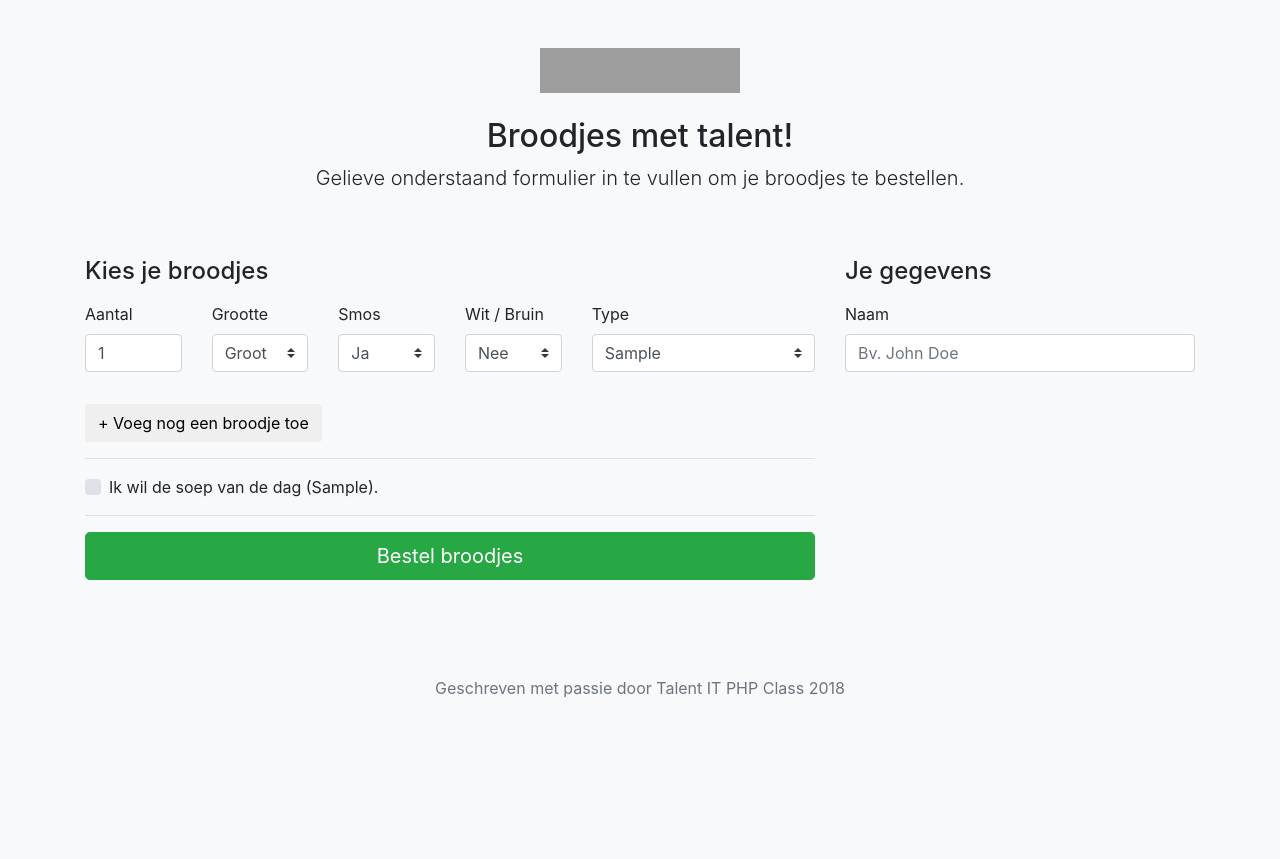
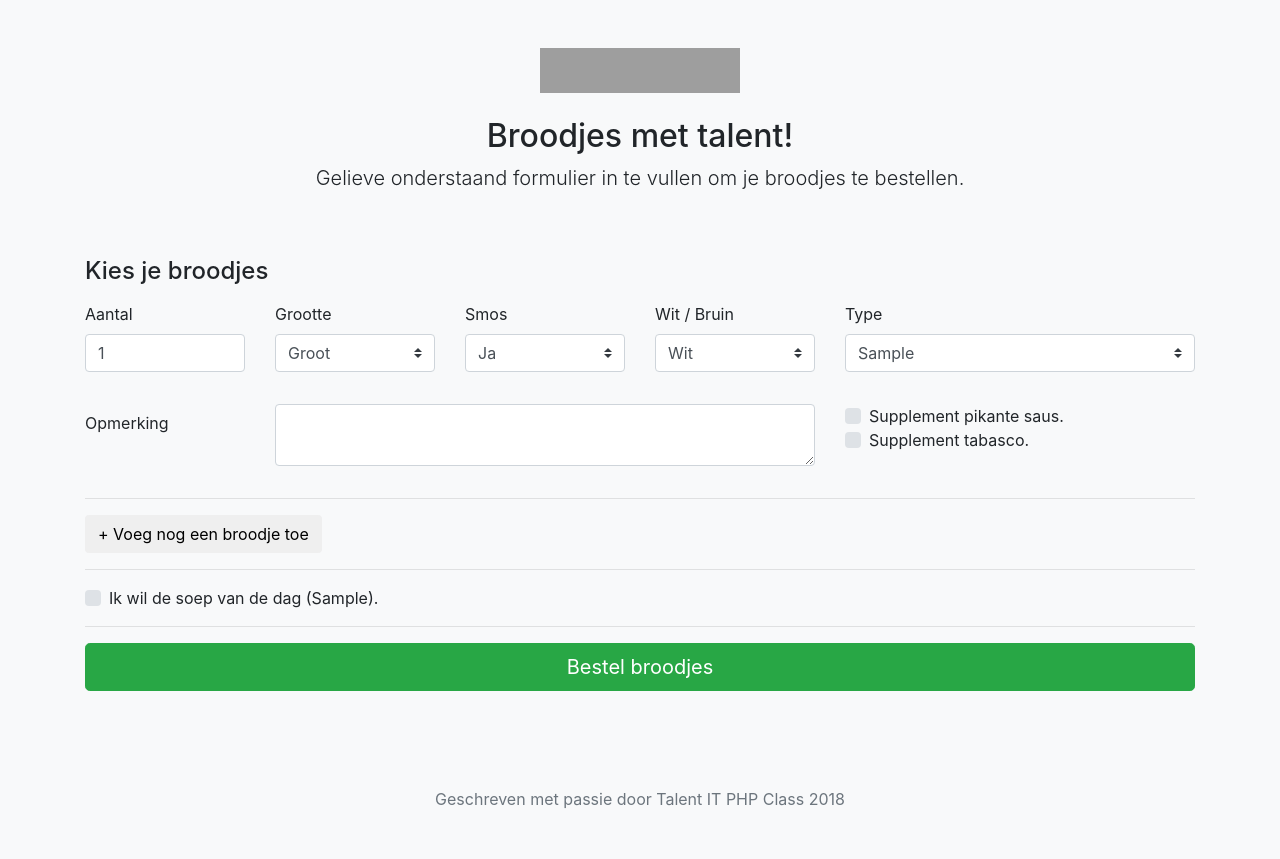
Before and after one commit to DeRidStijn/lunch-order-app-talent-it-php-class, a PHP site: page / in a window 1280 px wide. Before the commit the page ends 697 px from the top, so only its background shows below. Run offline with PHP 8.4, Linux system fonts and the light colour scheme; tables that the repository leaves empty hold one stand-in row (values such as "Sample post"); data that the repository does not hold is empty; a stand-in replaces the project's code that opens the database connection; some libraries are stand-ins or nearby versions; grey boxes are pictures that could not be loaded.

Commit message:
index form

```diff
--- a/index.php
+++ b/index.php
@@ -4,6 +4,8 @@ require_once('Brood.php');
 require_once('Order.php');
 require_once __DIR__ . '/config.php';
 
+session_start();
+session_destroy();
 session_start();
 
 // SETUP FOR PULLING ALL 'beleg' FROM DB
@@ -24,8 +26,6 @@ $categorieStmt = $pdo->prepare('SELECT * FROM categorie');
 $categorieStmt->execute();
 
 $categorieArr = $categorieStmt->fetchAll();
-
-$typeBroodjes = ["Preparé", "Krab", "Kaas", "Hesp", "Kaas & Hesp", "Gezond", "Salami", "Kipfilet"];
 
 if(!empty($_SESSION['order'])) {
 	$myOrder = $_SESSION['order'];
@@ -91,173 +91,37 @@ if(!empty($_SESSION['order'])) {
 				unset($_SESSION['success']);
 			}
 		?>
-		<form method="POST" action="broodje_verwerken.php">
-			<input type="number" value="1" id="aantalbroodjes" name="aantalbroodjes" style="display: none;" />
+		<div id="copyMe" style="display: none;">
 			<div class="row">
-				<div class="col-md-4 order-md-2 mb-4">
-					<h4 class="mb-3">Je gegevens</h4>
-
-					<div class="row">
-						<div class="col-md-12 mb-3">
-							<label for="cc-name">Naam</label>
-							<input type="text" class="form-control" id="naam" name="naam" placeholder="Bv. John Doe" <?php
-							if(!empty($myOrder)) {
-								echo 'value="' . $myOrder->getNaam() . '"';
-							} ?> required>
-							<div class="invalid-feedback">
-								Gelieve een naam in te vullen
-							</div>
-						</div>
-					</div>
-				</div>
-				<div class="col-md-8 order-md-1">
-					<h4 class="mb-3">Kies je broodjes</h4>
-					<div id="broodjesContainer">
-						<div class="row" id="broodje_1">
 				<div class="col-md-2 mb-3">
-								<label for="aantal_1">Aantal</label>
-								<div id="addMeAantal" style="display: none;">
-									<input type="number" name="aantal_1" class="form-control mb-3" id="aantal_1" placeholder="1" value="1" required>
-								</div>
-								<div id="aantalContainer">
-									<?php
-									if(!empty($myOrder)) {
-										$broodjesteller = 0;
-										foreach ($myOrder->getBroodjes() as $broodje) {
-											$broodjesteller++;
-											?>
-											<input type="number" name="aantal_<?php echo $broodjesteller; ?>" class="form-control mb-3" id="aantal_<?php echo $broodjesteller; ?>" placeholder="1" value="<?php echo $broodje->getAantalBroodjes(); ?>" required>
-											<?php
-										}
-									} else {
-										?>
-										<input type="number" name="aantal_1" class="form-control mb-3" id="aantal_1" placeholder="1" value="1" required>
-										<?php
-									}
-									?>
-								</div>
+					<input type="number" name="aantal_XXX" class="form-control mb-3" id="aantal_XXX" placeholder="1" value="1" required="">
 				</div>
 				<div class="col-md-2 mb-3">
-								<label for="grootte_1">Grootte</label>
-								<div id="addMeGrootte" style="display: none;">
 					<div class="input-group mb-3">
-										<select class="custom-select" id="grootte_1" name="grootte_1">
+						<select class="custom-select" id="grootte_XXX" name="grootte_XXX">
 							<option value="1" selected>Groot</option>
 							<option value="0">Klein</option>
 						</select>
 					</div>
 				</div>
-								<div id="grootteContainer">
-									<?php
-									if(!empty($myOrder)) {
-										$broodjesteller = 0;
-										foreach ($myOrder->getBroodjes() as $broodje) {
-											$broodjesteller++;
-											?>
+				<div class="col-md-2 mb-3">
 					<div class="input-group mb-3">
-												<select class="custom-select" id="grootte_<?php echo $broodjesteller; ?>" name="grootte_<?php echo $broodjesteller; ?>">
-													<option value="1" <?php if($broodje->getBaguette() === 1) { echo 'selected'; } ?>>Groot</option>
-													<option value="0" <?php if($broodje->getBaguette() === 0) { echo 'selected'; } ?>>Klein</option>
-												</select>
-											</div>
-											<?php
-										}
-									} else {
-										?>
-										<div class="input-group mb-3">
-											<select class="custom-select" id="grootte_1" name="grootte_1">
-												<option value="1" selected>Groot</option>
-												<option value="0">Klein</option>
-											</select>
-										</div>
-										<?php
-									}
-									?>
-								</div>
-							</div>
-							<div class="col-md-2 mb-3">
-								<label for="smos_1">Smos</label>
-								<div id="addMeSmos" style="display: none;">
-									<div class="input-group mb-3">
-										<select class="custom-select" id="smos_1" name="smos_1">
+						<select class="custom-select" id="smos_XXX" name="smos_XXX">
 							<option value="1" selected>Ja</option>
 							<option value="0">Nee</option>
 						</select>
 					</div>
 				</div>
-								<div id="smosContainer">
-									<?php
-									if(!empty($myOrder)) {
-										$broodjesteller = 0;
-										foreach ($myOrder->getBroodjes() as $broodje) {
-											$broodjesteller++;
-											?>
+				<div class="col-md-2 mb-3">
 					<div class="input-group mb-3">
-												<select class="custom-select" id="smos_<?php echo $broodjesteller; ?>" name="smos_<?php echo $broodjesteller; ?>">
-													<option value="1" <?php if($broodje->getSmos() === 1) { echo 'selected'; } ?>>Ja</option>
-													<option value="0" <?php if($broodje->getSmos() === 0) { echo 'selected'; } ?>>Nee</option>
-												</select>
-											</div>
-											<?php
-										}
-									} else {
-										?>
-										<div class="input-group mb-3">
-											<select class="custom-select" id="smos_1" name="smos_1">
-												<option value="1" selected>Ja</option>
-												<option value="0">Nee</option>
-											</select>
-										</div>
-										<?php
-									}
-									?>
-								</div>
-							</div>
-							<div class="col-md-2 mb-3">
-								<label for="fitness_1">Wit / Bruin</label>
-								<div id="addMeFitness" style="display: none;">
-									<div class="input-group mb-3">
-										<select class="custom-select" id="fitness_1" name="fitness_1">
+						<select class="custom-select" id="fitness_XXX" name="fitness_XXX">
 							<option value="1" selected>Wit</option>
 							<option value="0">Bruin</option>
 						</select>
 					</div>
 				</div>
-								<div id="fitnessContainer">
-									<?php
-									if(!empty($myOrder)) {
-										$broodjesteller = 0;
-										foreach ($myOrder->getBroodjes() as $broodje) {
-											$broodjesteller++;
-											?>
-											<div class="input-group mb-3">
-												<select class="custom-select" id="fitness_<?php echo $broodjesteller; ?>" name="fitness_<?php echo $broodjesteller; ?>">
-													<option value="1" <?php if($broodje->getFitness() === 1) { echo 'selected'; } ?>>Nee</option>
-													<option value="0" <?php if($broodje->getFitness() === 0) { echo 'selected'; } ?>>Ja</option>
-												</select>
-											</div>
-											<?php
-										}
-									} else {
-										?>
-										<div class="input-group mb-3">
-											<select class="custom-select" id="fitness_1" name="fitness_1">
-												<option value="1" selected>Nee</option>
-												<option value="0">Ja</option>
-											</select>
-										</div>
-										<?php
-									}
-									?>
-								</div>
-							</div>
 				<div class="col-md-4 mb-3">
-								<label for="type_1">Type</label>
-								<div id="addMeType" style="display: none;">
-									<div class="input-group mb-3">
-										<select class="custom-select" id="type_1" name="type_1">
-
-
+					<select class="custom-select" id="type_XXX" name="type_XXX">
 						<?php
 							// SETUP FOR PULLING ALL 'beleg' FROM DB
 							foreach($categorieArr as $categorie) {
@@ -269,97 +133,132 @@ if(!empty($_SESSION['order'])) {
 									}
 								echo '</optgroup>';
 							}
-
-											?>
-
-											<?php
-											/*foreach ($typeBroodjes as $broodjes) {
-												echo '<option value="' . $broodjes . '">' . $broodjes . '</option>';
-											}*/
 						?>
 					</select>
 				</div>
 			</div>
-								<div id="typeContainer">
+			<div class="form-group row">
+				<label for="opmerking_XXX" class="col-sm-2 col-form-label">Opmerking</label>
+				<div class="col-sm-6 mb-3">
+					<textarea class="form-control" id="opmerking_XXX" name="opmerking_XXX" rows="2"></textarea>
+				</div>
+				<div class="col-sm-4 mb-3">
+					<div class="custom-control custom-checkbox">
+						<input type="checkbox" class="custom-control-input" id="brood_XXX_supplement_1" name="brood_XXX_supplement_1">
+						<label class="custom-control-label" for="brood_XXX_supplement_1">Supplement pikante saus.</label>
+					</div>
+					<div class="custom-control custom-checkbox">
+						<input type="checkbox" class="custom-control-input" id="brood_XXX_supplement_2" name="brood_XXX_supplement_2">
+						<label class="custom-control-label" for="brood_XXX_supplement_2">Supplement tabasco.</label>
+					</div>
+				</div>
+			</div>
+			<hr class="md4" />
+		</div>
+		<form method="POST" action="broodje_verwerken.php">
+			<input type="number" value="1" id="aantalbroodjes" name="aantalbroodjes" style="display: none;" />
+			<div class="row">
+				<div class="col-md-12 order-md-1">
+					<h4 class="mb-3">Kies je broodjes</h4>
+					<div class="titles">
+						<div class="row">
+							<div class="col-md-2">
+								<label for="aantal_1">Aantal</label>
+							</div>
+							<div class="col-md-2">
+								<label for="grootte_1">Grootte</label>
+							</div>
+							<div class="col-md-2">
+								<label for="smos_1">Smos</label>
+							</div>
+							<div class="col-md-2">
+								<label for="fitness_1">Wit / Bruin</label>
+							</div>
+							<div class="col-md-4">
+								<label for="type_1">Type</label>
+							</div>
+						</div>
+					</div>
+					<div id="vulBroodjes">
 						<?php
-									if(!empty($myOrder)) {
+
+						if (!empty($myOrder)) {
 							$broodjesteller = 0;
 							foreach ($myOrder->getBroodjes() as $broodje) {
 								$broodjesteller++;
 								?>
+								<div class="row">
+									<div class="col-md-2 mb-3">
+										<input type="number" name="aantal_<?php echo $broodjesteller; ?>" class="form-control mb-3" id="aantal_<?php echo $broodjesteller; ?>" placeholder="1" value="1" required="">
+									</div>
+									<div class="col-md-2 mb-3">
 										<div class="input-group mb-3">
+											<select class="custom-select" id="grootte_<?php echo $broodjesteller; ?>" name="grootte_<?php echo $broodjesteller; ?>">
+												<option value="1" <?php if($broodje->getBaguette() === 1) { echo 'selected'; } ?>>Groot</option>
+												<option value="0" <?php if($broodje->getBaguette() === 0) { echo 'selected'; } ?>>Klein</option>
+											</select>
+										</div>
+									</div>
+									<div class="col-md-2 mb-3">
+										<div class="input-group mb-3">
+											<select class="custom-select" id="smos_<?php echo $broodjesteller; ?>" name="smos_<?php echo $broodjesteller; ?>">
+												<option value="1" <?php if($broodje->getSmos() === 1) { echo 'selected'; } ?>>Ja</option>
+												<option value="0" <?php if($broodje->getSmos() === 0) { echo 'selected'; } ?>>Nee</option>
+											</select>
+										</div>
+									</div>
+									<div class="col-md-2 mb-3">
+										<div class="input-group mb-3">
+											<select class="custom-select" id="fitness_<?php echo $broodjesteller; ?>" name="fitness_<?php echo $broodjesteller; ?>">
+												<option value="1" <?php if($broodje->getFitness() === 1) { echo 'selected'; } ?>>Wit</option>
+												<option value="0" <?php if($broodje->getFitness() === 0) { echo 'selected'; } ?>>Bruin</option>
+											</select>
+										</div>
+									</div>
+									<div class="col-md-4 mb-3">
 										<select class="custom-select" id="type_<?php echo $broodjesteller; ?>" name="type_<?php echo $broodjesteller; ?>">
 											<?php
-
-													/*while($row = $stmt->fetch()) {
-
-														echo '<option value="'. $row['id'] . '">' . $row['beleg'] . '</option>';
-
-													}*/
-
+												// SETUP FOR PULLING ALL 'beleg' FROM DB
 												foreach($categorieArr as $categorie) {
 													echo '<optgroup label="' . $categorie['categorie'] . '">';
 														foreach ($belegArr as $beleg) {
 															if($beleg['categorie_id'] === $categorie['id']) {
-																	echo '<option value="' . $beleg['id'] . '">' . $beleg['naam'] . '</option>';
+																echo '<option value="' . $beleg['id'] . '" ';
+																if($broodje->getTypeBeleg() === $beleg['id']) { echo 'selected'; }
+																echo '>' . $beleg['naam'] . '</option>';
 															}
 														}
 													echo '</optgroup>';
 												}
-
-													/*foreach ($typeBroodjes as $broodjes) {
-														echo '<option value="' . $broodjes . '"';
-														if($broodje->getTypeBeleg() === $broodjes) {
-															echo ' selected';
-														}
-														echo '>' . $broodjes . '</option>';
-													}*/
 											?>
 										</select>
 									</div>
-											<?php
-										}
-									} else {
-										?>
-										<div class="input-group mb-3">
-											<select class="custom-select" id="type_1" name="type_1">
-
-												<?php
-													// SETUP FOR PULLING ALL 'beleg' FROM DB
-
-													foreach($categorieArr as $categorie) {
-														echo '<optgroup label="' . $categorie['categorie'] . '">';
-															foreach ($belegArr as $beleg) {
-																if($beleg['categorie_id'] === $categorie['id']) {
-																	echo '<option value="' . $beleg['id'] . '">' . $beleg['naam'] . '</option>';
-																}
-															}
-														echo '</optgroup>';
-													}
-
-													/*foreach ($belegArr as $beleg) {
-														echo '<option value="' . $beleg['id'] . '">' . $beleg['naam'] . '</option>';
-													}*/
-											?>
-
-
-												<?php
-												/*foreach ($typeBroodjes as $broodjes) {
-													echo '<option value="' . $broodjes . '">' . $broodjes . '</option>';
-												}*/
-												?>
-											</select>
 								</div>
-										<?php
-									}
-									?>
-
+								<div class="form-group row">
+									<label for="opmerking_1" class="col-sm-2 col-form-label">Opmerking</label>
+									<div class="col-sm-6 mb-3">
+										<textarea class="form-control" id="opmerking_<?php echo $broodjesteller; ?>" name="opmerking_<?php echo $broodjesteller; ?>" rows="2"></textarea>
+									</div>
+									<div class="col-sm-4 mb-3">
+										<div class="custom-control custom-checkbox">
+											<input type="checkbox" class="custom-control-input" id="brood_<?php echo $broodjesteller; ?>_supplement_1" name="brood_<?php echo $broodjesteller; ?>_supplement_1">
+											<label class="custom-control-label" for="brood_<?php echo $broodjesteller; ?>_supplement_1">Supplement pikante saus.</label>
+										</div>
+										<div class="custom-control custom-checkbox">
+											<input type="checkbox" class="custom-control-input" id="brood_<?php echo $broodjesteller; ?>_supplement_2" name="brood_<?php echo $broodjesteller; ?>_supplement_2">
+											<label class="custom-control-label" for="brood_<?php echo $broodjesteller; ?>_supplement_2">Supplement tabasco.</label>
 										</div>
 									</div>
 								</div>
+								<hr class="md4" />
+								<?php
+							}
+						}
+
+						?>
 					</div>
 
-					<button class="btn btn-default" id="addBrood">+ Voeg nog een broodje toe</button>
+					<input type="button" class="btn btn-default" id="addBrood" value="+ Voeg nog een broodje toe" />
 
 					<hr class="md4" />
 
@@ -392,30 +291,28 @@ if(!empty($_SESSION['order'])) {
 
 	<script type="text/javascript">
 
-		var broodjesteller = 1;
+		var broodjesteller = 0;
 
-		var aantalcode = $('#addMeAantal').html().replace(/aantal_1/g, "aantal_XXX");
-		var groottecode = $('#addMeGrootte').html().replace(/grootte_1/g, "grootte_XXX");
-		var smoscode = $('#addMeSmos').html().replace(/smos_1/g, "smos_XXX");
-		var typecode = $('#addMeType').html().replace(/type_1/g, "type_XXX");
-		var fitnesscode = $('#addMeFitness').html().replace(/fitness_1/g, "fitness_XXX");
+		var toCopy = $('#copyMe').html();
 
 		$(function() {
 			$('#addBrood').on('click', function(e) {
 				e.preventDefault();
 				++broodjesteller;
 				$('#aantalbroodjes').val(broodjesteller);
-				var myAantal = aantalcode.replace(/XXX/g, broodjesteller);
-				var myGrootte = groottecode.replace(/XXX/g, broodjesteller);
-				var mySmos = smoscode.replace(/XXX/g, broodjesteller);
-				var myType = typecode.replace(/XXX/g, broodjesteller);
-				var myFitness = fitnesscode.replace(/XXX/g, broodjesteller);
-				$('#aantalContainer').append(myAantal);
-				$('#grootteContainer').append(myGrootte);
-				$('#smosContainer').append(mySmos);
-				$('#typeContainer').append(myType);
-				$('#fitnessContainer').append(myFitness);
+				var myCopy = toCopy.replace(/XXX/g, broodjesteller);
+				$('#vulBroodjes').append(myCopy);
 			});
+
+			<?php
+
+			if(empty($myOrder)) {
+				?>
+				$('#addBrood').trigger( "click" );
+				<?php
+			}
+
+			?>
 		});
 
 	</script>
```
Lines whose indentation alone changed are shown as unchanged.
